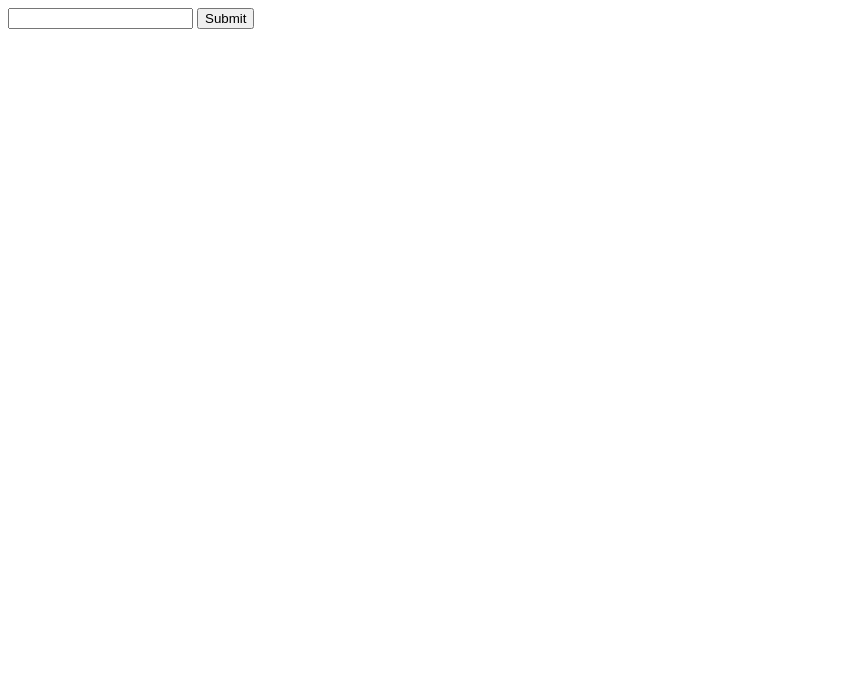
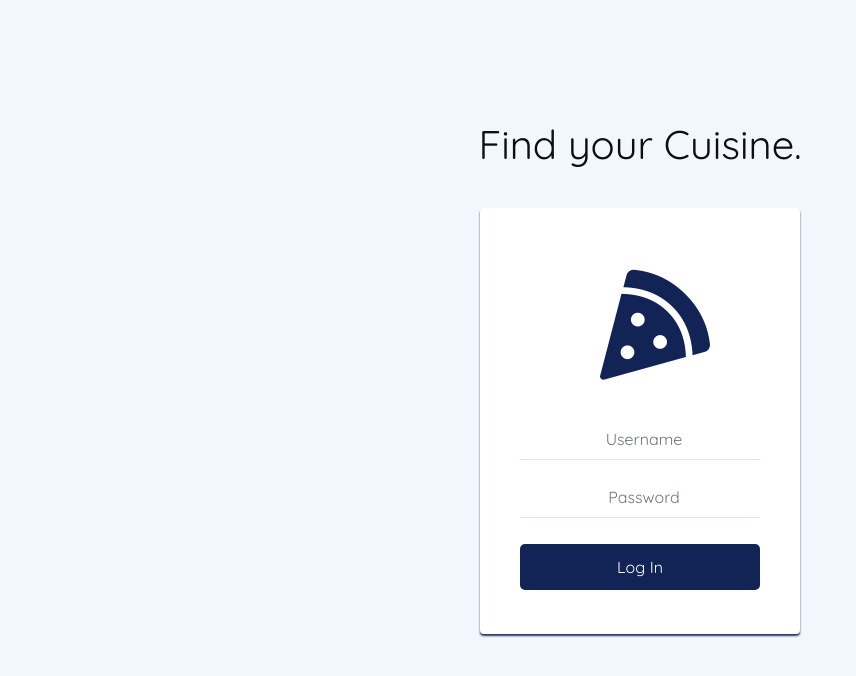
Before and after one commit to evilpanda009/ctf_jwt, a website: page index.html in a window 1280 px wide. Shown: the whole page, without its empty margins (0-856 px from the left). Drawn offline with nearby package versions, Linux system fonts and the light colour scheme.

Commit message:
added html pages

```diff
--- a/index.html
+++ b/index.html
@@ -1,21 +1,50 @@
 <!DOCTYPE html>
 <html lang="en">
+
 <head>
-    <meta charset="UTF-8">
-    <meta http-equiv="X-UA-Compatible" content="IE=edge">
-    <meta name="viewport" content="width=device-width, initial-scale=1.0">
-    <title>Document</title>
+    <meta charset="utf-8">
+    <meta name="viewport" content="width=device-width, initial-scale=1.0, shrink-to-fit=no">
+    <title>Pizzaaaaaa.</title>
+    <link rel="stylesheet" href="https://cdn.jsdelivr.net/npm/bootstrap@5.0.2/dist/css/bootstrap.min.css">
+    <link rel="stylesheet" href="https://fonts.googleapis.com/css?family=Quicksand&amp;display=swap">
+    <link rel="stylesheet" href="https://use.fontawesome.com/releases/v5.12.0/css/all.css">
+    <link rel="stylesheet" href="css/signup.css">
 </head>
+
+<body>
+    <section class="login-clean">
+    <h1 style="text-align: center;font-family: Quicksand;transform: translate(0px);color: rgb(13,14,16);padding: 30px;margin: 10px;">Find your Cuisine.</h1>
+    <div class="container">
+        <div class="row">
+            <div class="col">
+                <form method="post" action="/login" style="box-shadow: 0px 2px 2px rgb(49, 47, 98);">
+                    <h2 class="visually-hidden">Login Form</h2>
+                    <div class="illustration">
+                        <i class="fas fa-pizza-slice" style="transform: translate(15px) scale(1.10) skew(0deg);filter: contrast(100%);opacity: 1;" >
+                        </i>
+                    </div>
+                    <div class="mb-3">
+                        <input type="text" class="form-control" name="input" placeholder="Username" style="background: rgba(251,251,251,0);font-family: Quicksand;text-align: center;"/>
+                    </div>
+                    <div class="mb-3">
+                        <input type="password" class="form-control" name="password" placeholder="Password" style="background: rgb(255,255,255);font-family: Quicksand;text-align: center;" />
+                    </div>
+                    <div class="mb-1">
+                        <button class="btn btn-primary d-block w-100" type="submit" style="font-family: Quicksand;border-radius: 5px;">
+                            Log In
+                        </button>
+                    </div>
+                </form>
+            </div>
+        </div>
+    </div>
+</section>
 <script>
-    if ( window.history.replaceState ) {
+     if ( window.history.replaceState ) {
         window.history.replaceState( null, null, window.location.href );
     }
 </script>
-<body>
-    <form action="/login" method="post">
-        <input type="text" name="input">
-        <input type="submit" value="Submit">
-        </form>
+    <script src="https://cdn.jsdelivr.net/npm/bootstrap@5.0.2/dist/js/bootstrap.bundle.min.js"></script>
+</body>
 
-</body>
 </html>
--- a/server.js
+++ b/server.js
@@ -8,7 +8,7 @@ const port = 3001;
 app.use(express.urlencoded({ extended: true }));
 app.use(express.json());
 app.use(cookieParser());
-
+app.use(express.static('public'))
 app.get('/', (req,res) => {
     res.sendFile(path.join(__dirname, '/index.html'));
 });
```
Also changed, not shown: authorized.html (added, +22 -0 lines), unauthorized.html (added, +22 -0 lines), routes/api/userRoute.js (line endings or trailing spaces).
